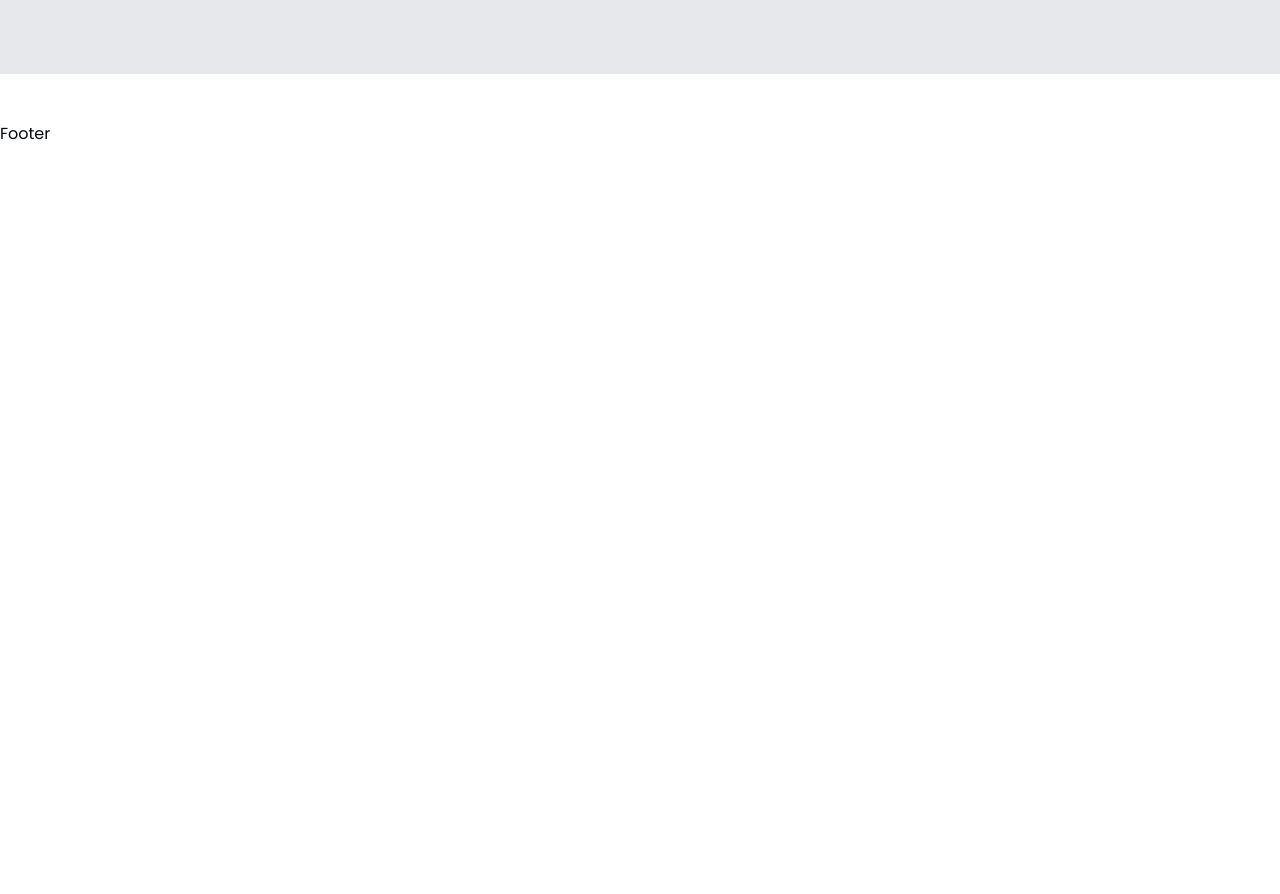
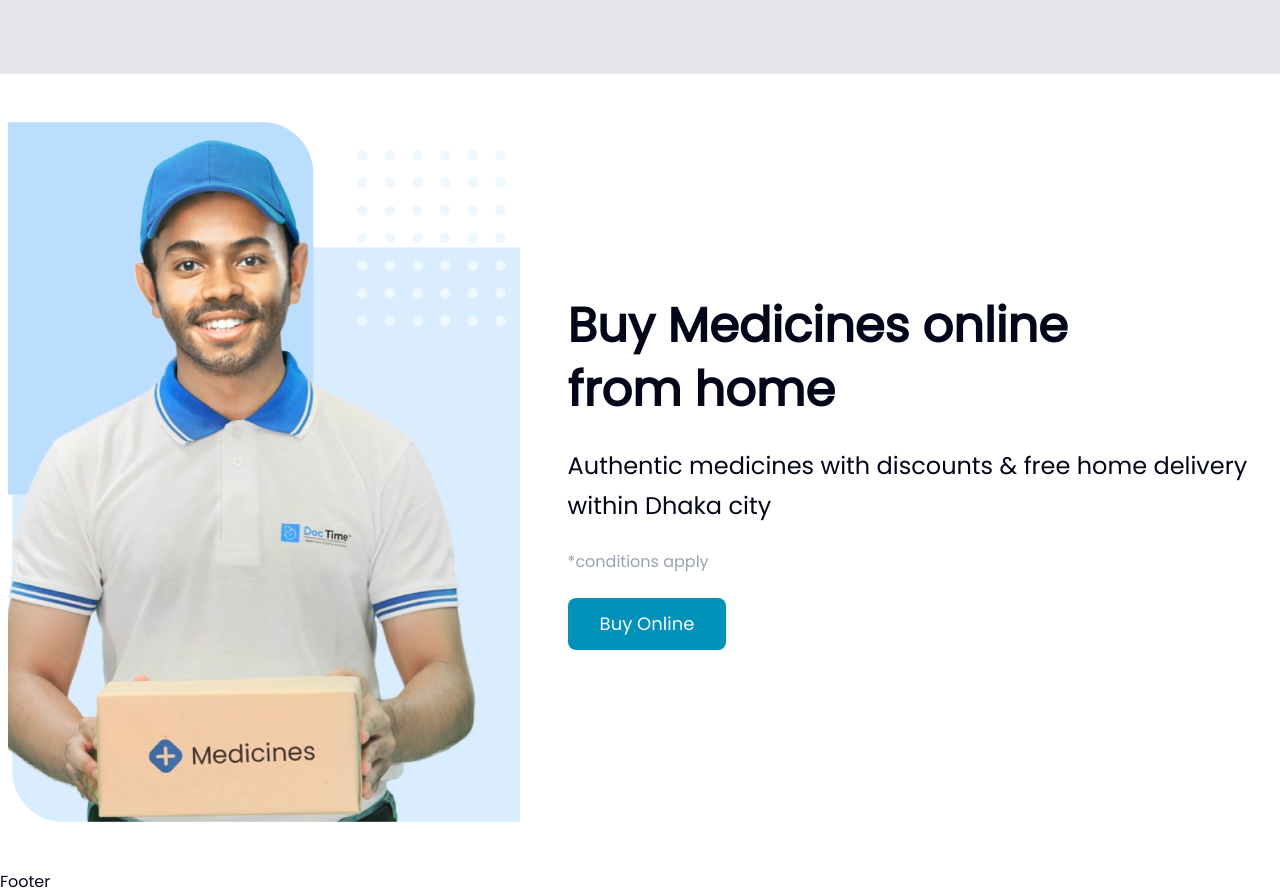
Before and after one commit to MahidunNobi/nova-healthcare-client, a Next.js app: page / in a window 1280 px wide. Shown: the part 3180-4074 px from the top of the page. Before the commit the page ends 3326 px from the top, so only its background shows below. Built offline with nearby package versions, Linux system fonts and the light colour scheme.

Commit message:
Add-sec: Buy Medicines from home

```diff
--- a/src/app/(public-layout)/page.tsx
+++ b/src/app/(public-layout)/page.tsx
@@ -1,4 +1,5 @@
 import AvailableSpecialists from "@/components/Home/AvailableSpecialists";
+import BuyMedicines from "@/components/Home/BuyMedicines";
 import HeroSlider from "@/components/Home/HeroSlider";
 import OnlineHealthcare from "@/components/Home/OnlineHealthcare";
 import Searchbar from "@/components/Home/Searchbar";
@@ -17,6 +18,7 @@ const HomePage = () => {
       <WhyNova />
       <OnlineHealthcare />
       <AvailableSpecialists />
+      <BuyMedicines />
     </div>
   );
 };
--- a/src/components/Common/HeadingOne.tsx
+++ b/src/components/Common/HeadingOne.tsx
@@ -1,6 +1,6 @@
-import React from "react";
+import React, { ReactNode } from "react";
 
-const HeadingOne = ({ children }: { children: string }) => {
+const HeadingOne = ({ children }: { children: ReactNode }) => {
   return (
     <h1 className="text-4xl md:text-5xl font-extrabold leading-12 md:leading-16">
       {children}
--- /dev/null
+++ b/src/components/Home/BuyMedicines.tsx
@@ -0,0 +1,42 @@
+import React from "react";
+import Container from "../Container/Container";
+import Image from "next/image";
+import HeadingOne from "../Common/HeadingOne";
+import { Button } from "../ui/button";
+
+const BuyMedicines = () => {
+  return (
+    <div>
+      <Container>
+        <div className="flex flex-col md:flex-row items-center gap-12">
+          {/* Image */}
+          <div className="h-[700px]">
+            <Image
+              src="/home/Buy_Medicines.webp"
+              alt="Buy Medicines online from home"
+              width={911}
+              height={987}
+              className="object-cover h-full w-auto"
+            />
+          </div>
+          {/* Content */}
+          <div className="flex flex-col gap-6">
+            <HeadingOne>
+              Buy Medicines online <br /> from home
+            </HeadingOne>
+            <p className="text-2xl leading-10">
+              Authentic medicines with discounts & free home delivery within
+              Dhaka city
+            </p>
+            <span className="text-gray-400"> *conditions apply </span>
+            <div>
+              <Button className="block"> Buy Online</Button>
+            </div>
+          </div>
+        </div>
+      </Container>
+    </div>
+  );
+};
+
+export default BuyMedicines;
```
Also changed, not shown: public/home/Buy_Medicines.webp (added).
